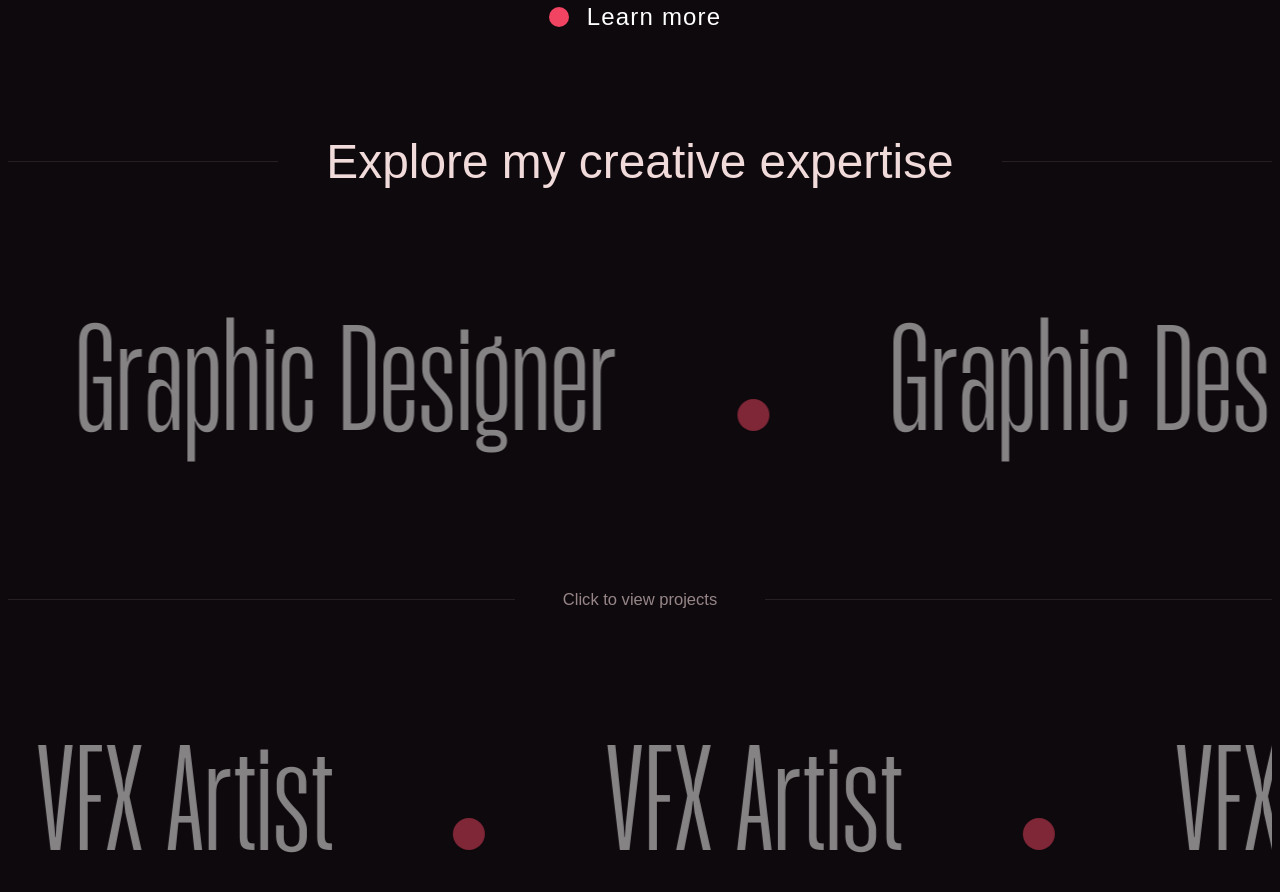
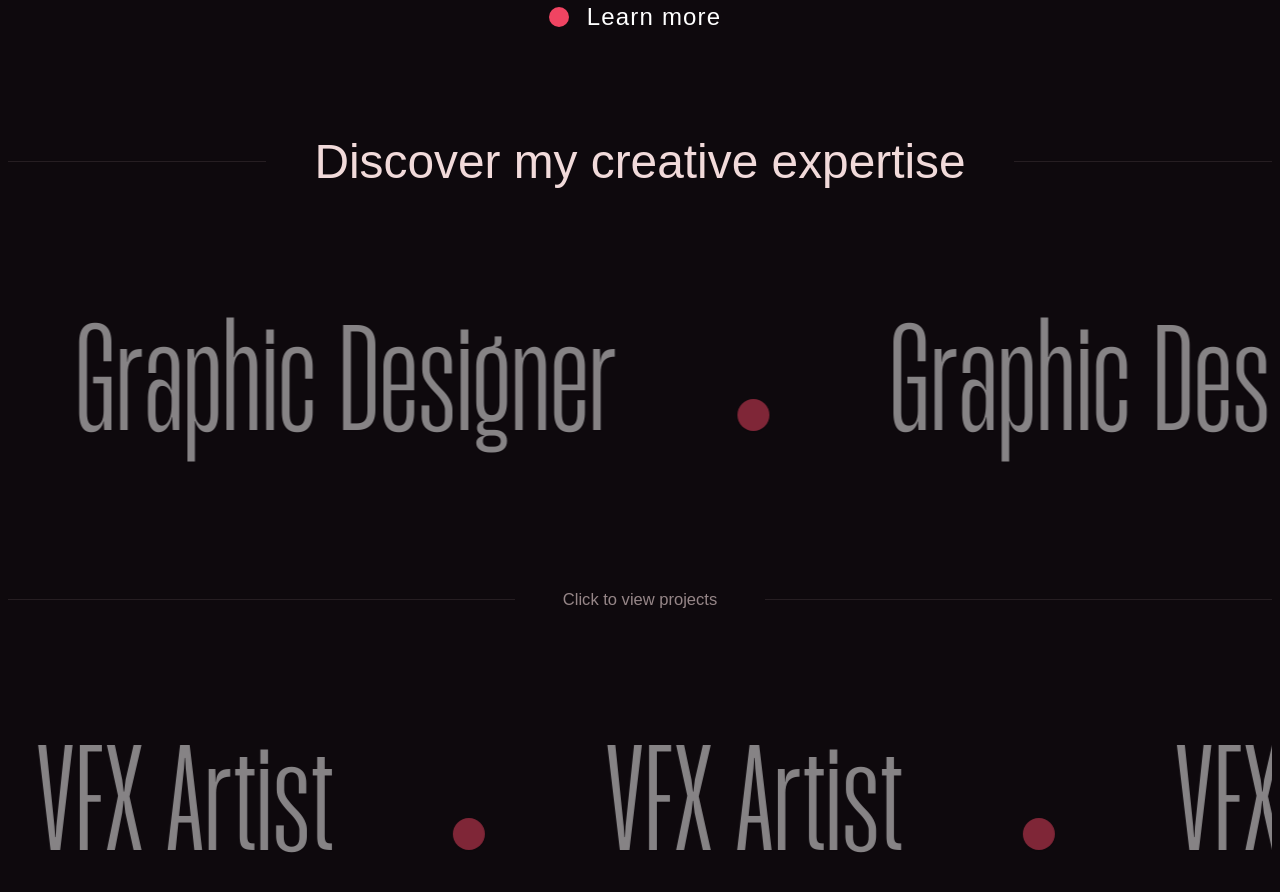
Before and after one commit to themrsami/saeedjunior, a Next.js app: page / in a window 1280 px wide. Shown: the part 1220-2112 px from the top of the page. Built offline with nearby package versions, Linux system fonts and the light colour scheme.

Commit message:
adjusted skills heading

```diff
--- a/app/components/Skillsheading.js
+++ b/app/components/Skillsheading.js
@@ -3,7 +3,7 @@ import React from 'react'
 const Skillsheading = () => {
   return (
     <>
-  <div className="divider divider--center">
+    <div className="divider divider--center">
     <div
       className="divider__line divider__line--left"
       style={{
@@ -15,19 +15,7 @@ const Skillsheading = () => {
     />
     <div className="divider__text">
       <h2 data-anim="from-bottom">
-        <span className="split-wrap word" >
-          <span
-            className="split-inner"
-            style={{
-              translate: "none",
-              rotate: "none",
-              scale: "none",
-              transform: "translate3d(0px, 0px, 0px)"
-            }}
-          >
-            Explore my creative expertise
-          </span>
-        </span>
+        Discover my creative expertise
       </h2>
     </div>
     <div
@@ -40,6 +28,7 @@ const Skillsheading = () => {
       }}
     />
   </div>
+
 </>
 
   )
```
